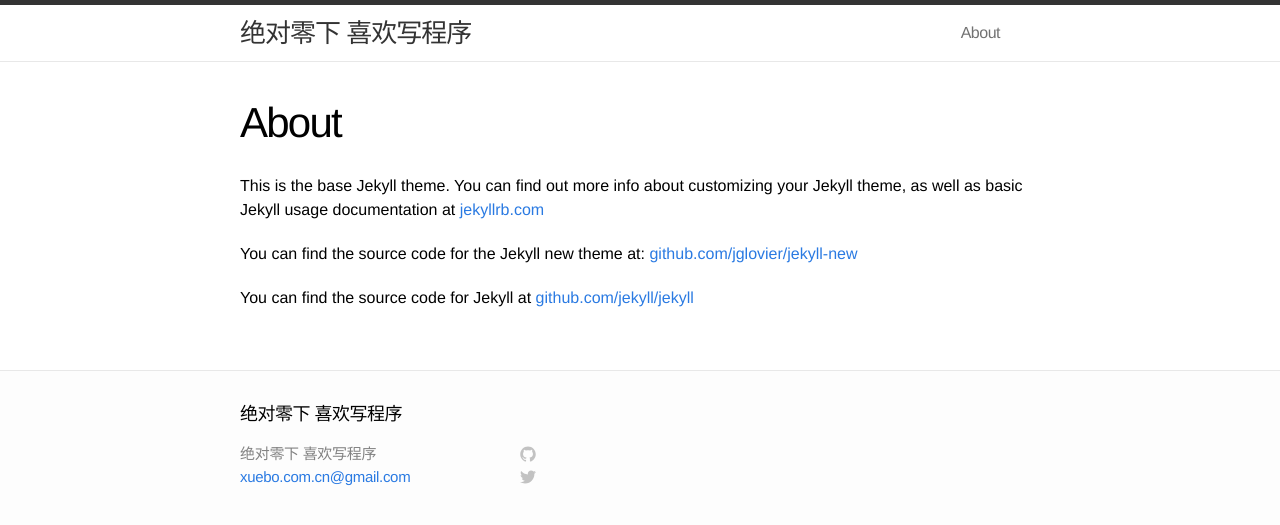
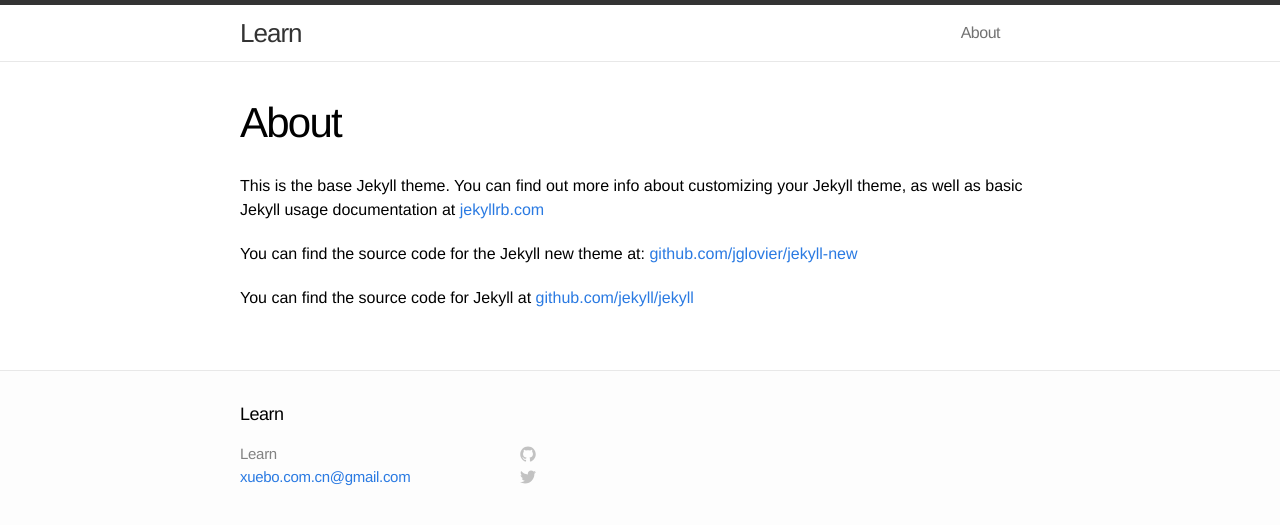
Before and after one commit to xuebo/deepzero, a Jekyll site: the page built from about.md, in a window 1280 px wide. Shown: the top 525 px of the page. Built offline with Jekyll 4.4.1, drawn with Linux system fonts in a browser that asks for light colours.

Commit message:
move lines

```diff
--- a/_config.yml
+++ b/_config.yml
@@ -1,8 +1,10 @@
 #
-encoding: utf-8
+
+#encoding: utf-8
 
 # Site settings
-title: 绝对零下 喜欢写程序
+# title: 绝对零下 喜欢写程序
+title: Learn
 email: xuebo.com.cn@gmail.com
 #description: "Write an awesome description for your new site here. You can edit this line in _config.yml. It will appear in your document head meta (for Google search results) and in your feed.xml site description."
 baseurl: "/"
```
